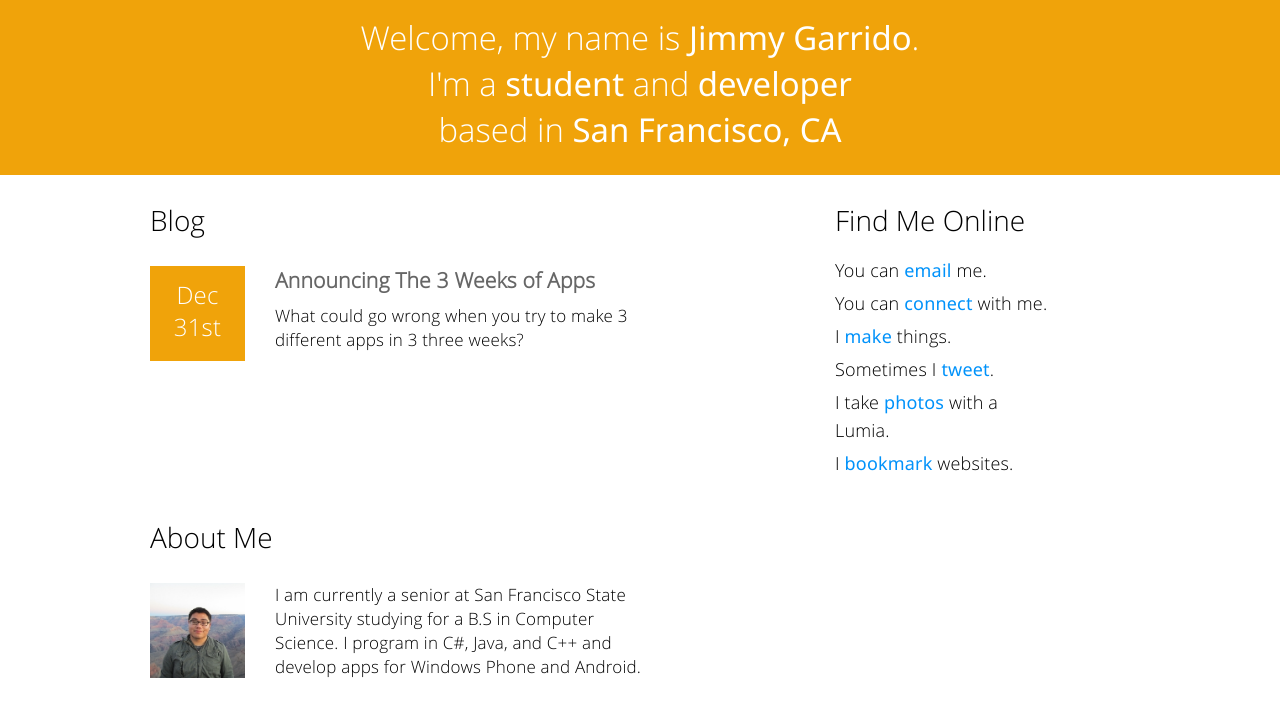
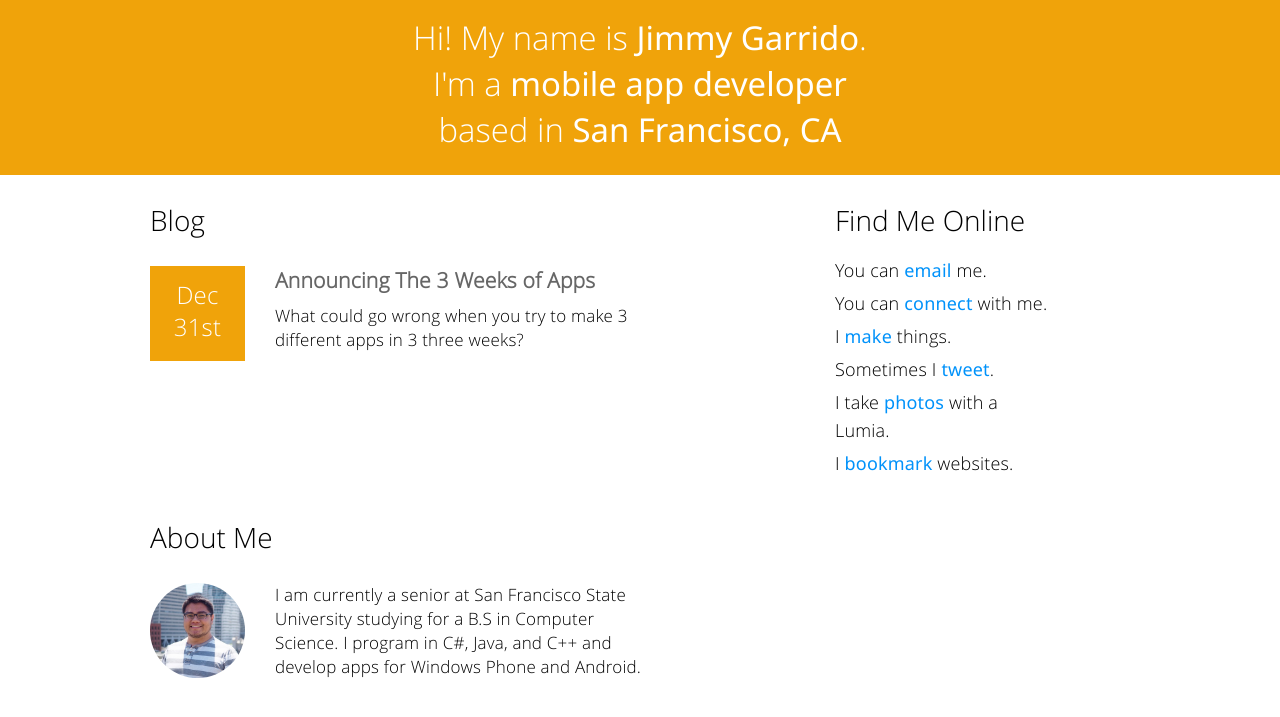
Before and after one commit to jimmgarrido/jimmgarr-site, a Jekyll site: the page built from index.html, in a window 1280 px wide. Shown: the top 717 px of the page. Built offline with Jekyll 4.4.1, drawn with Linux system fonts in a browser that asks for light colours.

Commit message:
Update picture and header

```diff
--- a/_layouts/homepage.html
+++ b/_layouts/homepage.html
@@ -56,6 +56,7 @@
 			#mobile-header-text {
 				text-align:center;
 				color:white;
+				font-size: 23px;
 			}
 
 			.metro h1 {
@@ -154,18 +155,20 @@
 	<body class="metro">
 		<section id="header" class="grid no-phone">
 			<div class="container">
-				<h1 id="header-text">Welcome, my name is <strong>Jimmy Garrido</strong>.</h1>
-				<h1 id="header-text">I'm a <strong>student</strong> and <strong>developer</strong></h1>
+				<h1 id="header-text">Hi! My name is <strong>Jimmy Garrido</strong>.</h1>
+				<!--<h1 id="header-text">I'm a <strong>student</strong> and <strong>developer</strong></h1>-->
+				<h1 id="header-text">I'm a <strong>mobile app developer</strong></h1>
 				<h1 id="header-text">based in <strong>San Francisco, CA</strong></h1>
 			</div>
 		</section>
 
 		<section id="header-phone" class="grid on-phone no-desktop no-tablet">
 			<div class="container">
-				<h1 id="mobile-header-text" style="font-size:23px">Welcome,</h1>
-				<h1 id="mobile-header-text" style="font-size:23px">My name is <strong>Jimmy Garrido</strong>.</h1>
-				<h1 id="mobile-header-text" style="font-size:19px">I'm a <strong>student</strong> and <strong>developer</strong></h1>
-				<h1 id="mobile-header-text" style="font-size:19px">based in <strong>San Francisco, CA</strong>.</h1>
+				<h1 id="mobile-header-text">Hi!</h1>
+				<h1 id="mobile-header-text">My name is <strong>Jimmy Garrido</strong>.</h1>
+				<!--<h1 id="mobile-header-text" style="font-size:19px">I'm a <strong>student</strong> and <strong>developer</strong></h1>-->
+				<h1 id="mobile-header-text">I'm a <strong>mobile app developer</strong></h1>
+				<h1 id="mobile-header-text">based in <strong>San Francisco, CA</strong>.</h1>
 			</div>
 		</section>
 
@@ -195,7 +198,7 @@
 							<h1>About Me</h1>
 							<div class="row" style="padding-top:10px">
 								<div class="span2">
-									<img src="assets/me.jpg" style="height:95px"/>
+									<img src="assets/me.jpg" style="height:95px; border-radius:50%"/>
 								</div>
 								<div class="span5" style="margin-left:-15px">
 									<p>
@@ -236,7 +239,7 @@
 							<h1>About Me</h1>
 							<div class="row" style="padding-top:10px">
 								<div class="span2">
-									<img src="assets/me.jpg" style="height:95px"/>
+									<img src="assets/me.jpg" style="height:95px; border-radius:50%"/>
 								</div>
 								<div class="span5" style="margin-left:-15px">
 									<p>
@@ -268,7 +271,7 @@
 							<h1 id="mobile-h1">About Me</h1>
 							<div class="row" style="padding-top:5px; margin-bottom:30px">
 								<div class="span3">
-									<img src="assets/me.jpg" class="center-image" style="height:80px;"/>
+									<img src="assets/me.jpg" class="center-image" style="height:80px; border-radius:50%"/>
 								</div>
 								<div class="span5" style="margin-left:-10px; padding: 0 8px 0 8px;">
 									<p id="mobile-p">
```
Also changed, not shown: assets/me.jpg.
